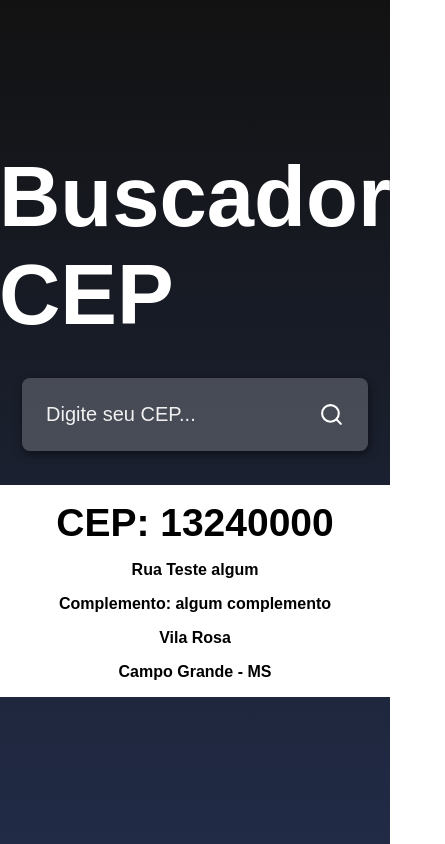
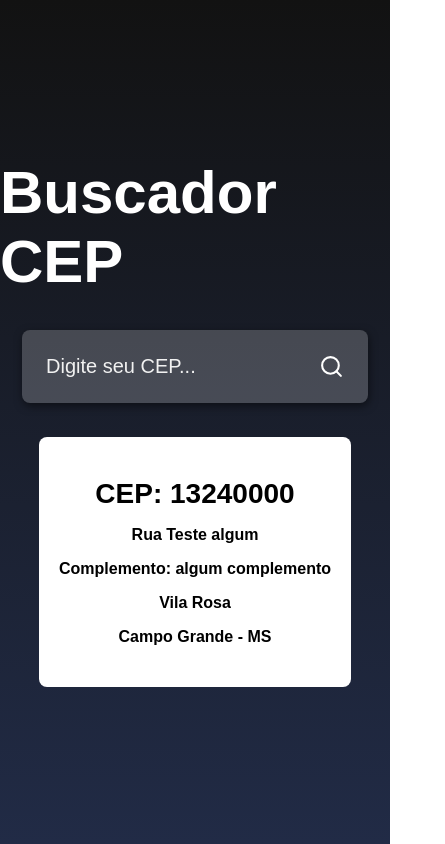
Before and after one commit to RafaelHDSV/Zip-Code-Finder, a JavaScript app: page / in a window 390 px wide. Shown: the whole page, 445 px wide, since content can reach past the window. Built offline with nearby package versions, Linux system fonts and the light colour scheme; the HTML template or start-up script is replaced by a standard one.

Commit message:
Adding styles

```diff
--- a/src/App.css
+++ b/src/App.css
@@ -78,3 +78,18 @@
     margin-bottom: 16px;
     font-weight: bold;
 }
+
+@media screen and (max-width: 620px) {
+    .title {
+        font-size: 60px;
+    }
+
+    .main h2 {
+        font-size: 28px;
+    }
+
+    .main {
+        min-height: 250px;
+        width: 80%;
+    }
+}
```
